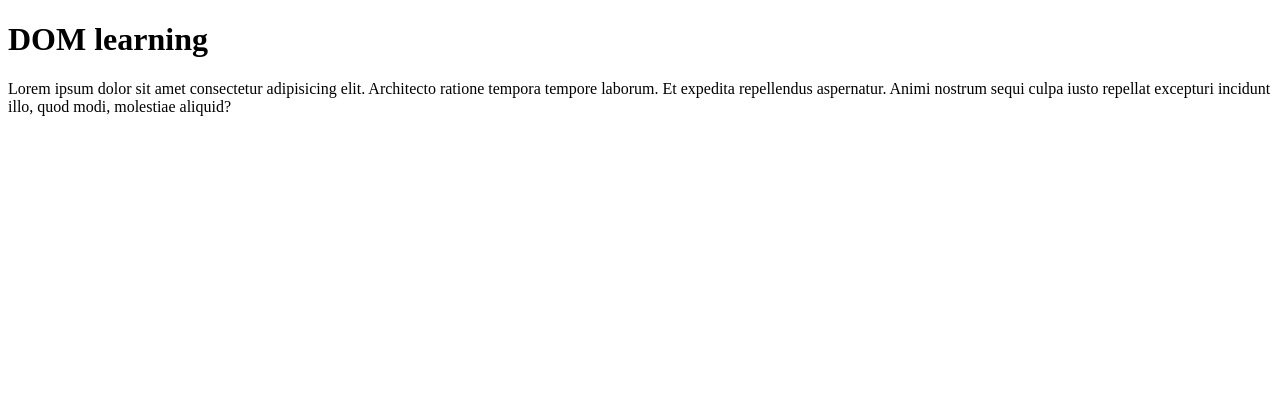
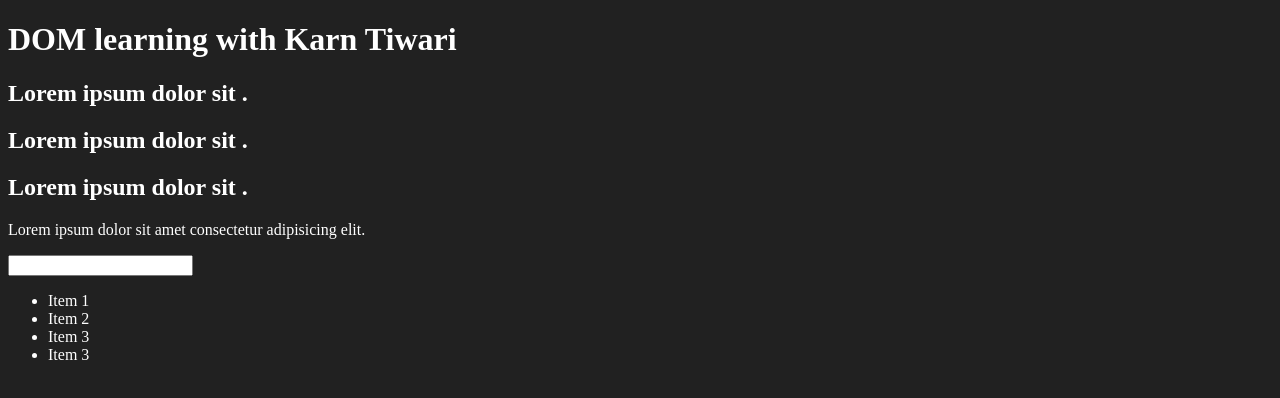
Before and after one commit to Karn-Tiwari/JS-Interview, a plain HTML site: page 06_DOM/index.html in a window 1280 px wide. Drawn offline with Linux system fonts and the light colour scheme.

Commit message:
DOM mainpulation

```diff
--- a/06_DOM/index.html
+++ b/06_DOM/index.html
@@ -1,19 +1,34 @@
 <!DOCTYPE html>
 <html lang="en">
-<head>
-    <meta charset="UTF-8">
-    <meta name="viewport" content="width=device-width, initial-scale=1.0">
+  <head>
+    <meta charset="UTF-8" />
+    <meta name="viewport" content="width=device-width, initial-scale=1.0" />
     <title>Document</title>
-</head>
-<body>
-    <div class="bg-black">
-        <h1>
-            DOM learning
-        </h1>
-        <p>
-            Lorem ipsum dolor sit amet consectetur adipisicing elit. Architecto ratione tempora tempore laborum. Et expedita repellendus aspernatur. Animi nostrum sequi culpa iusto repellat excepturi incidunt illo, quod modi, molestiae aliquid?
-        </p>
+    <style>
+      .bg-black {
+        background-color: #212121;
+        color: #fff;
+      }
+    </style>
+  </head>
+  <body class="bg-black">
+    <div>
+      <h1 id="title" class="heading">
+        DOM learning with Karn Tiwari<span style="display: none">
+          test Text</span
+        >
+      </h1>
+      <h2>Lorem ipsum dolor sit .</h2>
+      <h2>Lorem ipsum dolor sit .</h2>
+      <h2>Lorem ipsum dolor sit .</h2>
+      <p>Lorem ipsum dolor sit amet consectetur adipisicing elit.</p>
+      <input password="" name="" id="" />
+      <ul>
+        <li class="list-item">Item 1</li>
+        <li class="list-item">Item 2</li>
+        <li class="list-item">Item 3</li>
+        <li class="list-item">Item 3</li>
+      </ul>
     </div>
-
-</body>
+  </body>
 </html>
--- /dev/null
+++ b/06_DOM/index.js
@@ -0,0 +1,4 @@
+// difference between innerHTML, innerText, and textContent
+// innerHTML: returns the HTML content of an element isme html tags bhi dikh jayenge
+// innerText: returns the visible text of the element
+// textContent: returns all the text content of an element wo bhi element dikh jayega jo kisi css proprty se chhupa hua hoga
```
Also changed, not shown: 06_DOM/index2.html (added, +38 -0 lines), 06_DOM/index3.html (added).
